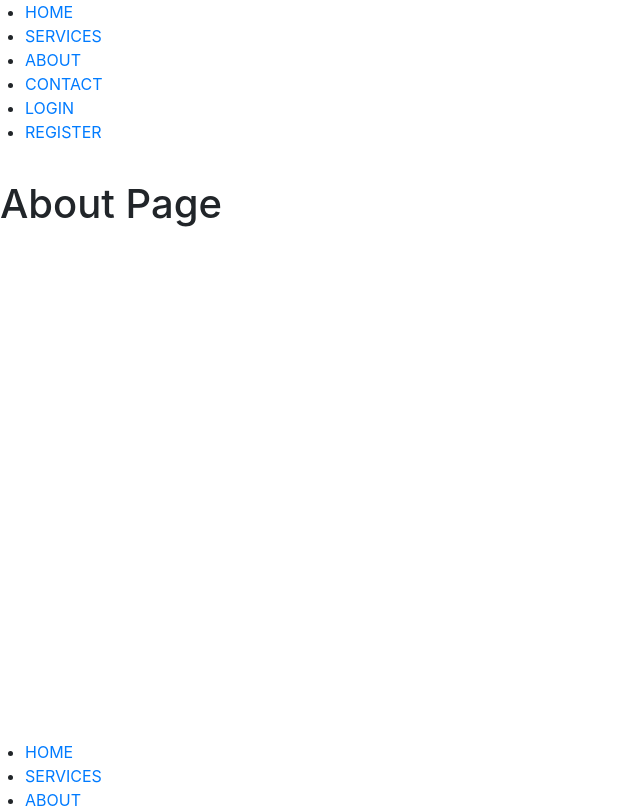
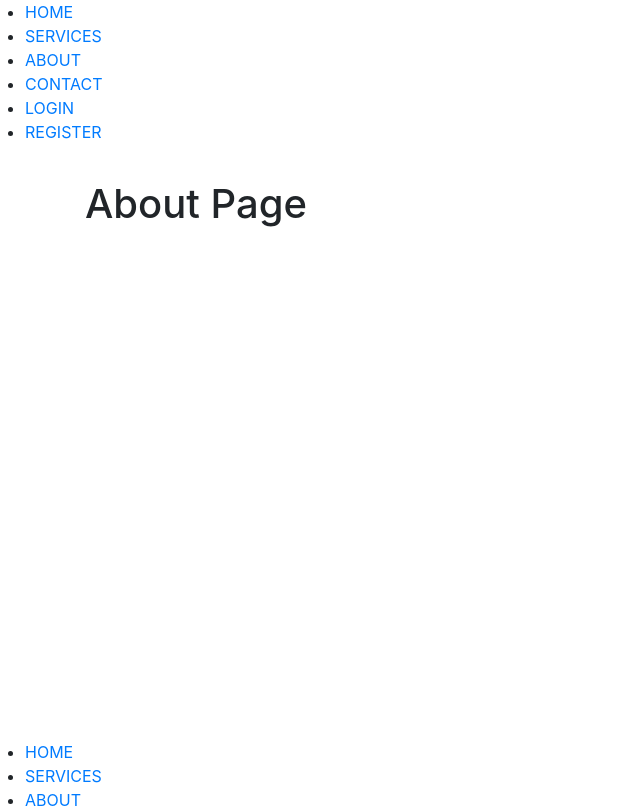
Before and after one commit to AYasinAkalin/ParkingLotManagement, a Flask app: page /about in a window 1280 px wide. Shown: the top 809 px of the page, without its empty margins (0-640 px from the left). Run offline with Flask 2, Linux system fonts and the light colour scheme; some libraries are stand-ins or nearby versions.

Commit message:
Update base.html  -- Add many <div class='container'>

```diff
--- a/src/app/templates/base.html
+++ b/src/app/templates/base.html
@@ -1,6 +1,7 @@
 <!DOCTYPE html>
 <html>
 <head>
+  <meta charset="utf-8">
   {% if title %}
   <title>{{ title }} - {{ brand }}</title>
   {% else %}
@@ -9,8 +10,9 @@
   <link href="{{ url_for('static', filename='node_modules/bootstrap/scss/bootstrap.min.css') }}" rel="stylesheet" type="text/css">
   <link href="{{ url_for('static', filename='css/style.css') }}" rel="stylesheet" type="text/css">
 </head>
-<body class="background">
+<body>
   <!-- Display Flash messages -->
+  <div class="container">
     {% with messages = get_flashed_messages() %}
       {% if messages %}
         <ul>
@@ -20,12 +22,13 @@
         </ul>
       {% endif %}
     {% endwith %}
+  </div>
 
   <!-- Display header -->
   {% include "header.html" %}
 
   <!-- Display main content -->
-  <div class="main-content">
+  <div class="container main-content">
     {% block content%}{% endblock %}
   </div>
 
```
Lines whose indentation alone changed are shown as unchanged.
